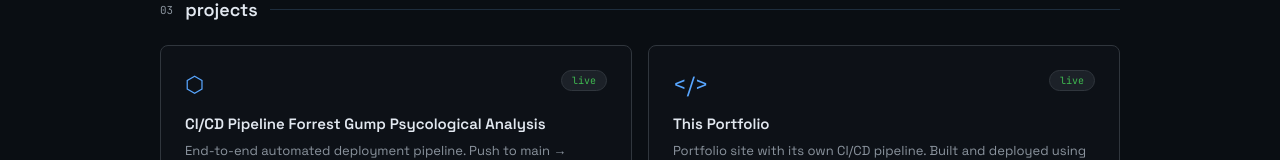
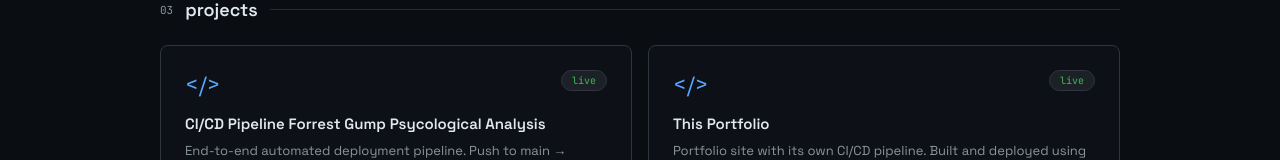
Before and after one commit to maryoussef149-cell/mariam-portfolio, a React (Create React App) app: page / in a window 1280 px wide. Shown: the part 623-783 px from the top of the page. Built offline with nearby package versions, Linux system fonts and the light colour scheme.

Commit message:
Update App.js

```diff
--- a/src/App.js
+++ b/src/App.js
@@ -12,7 +12,8 @@ const PROJECTS = [
     desc: 'End-to-end automated deployment pipeline. Push to main → Docker build → EC2 deploy in under 60 seconds.',
     tags: ['GitHub Actions', 'Docker', 'AWS EC2', 'Nginx'],
     status: 'live',
-    icon: '⬡',
+    icon: '</>',
+    link: 'http://13.60.208.252:80/',
   },
   {
     name: 'This Portfolio',
@@ -20,6 +21,7 @@ const PROJECTS = [
     tags: ['React', 'Vercel', 'GitHub Actions', 'Docker', 'AWS EC2', 'Nginx'],
     status: 'live',
     icon: '</>',
+    link: 'http://13.60.208.252:8080/',
   },
 ];
 
```
